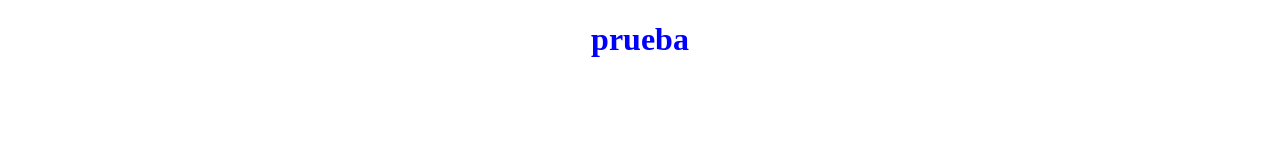
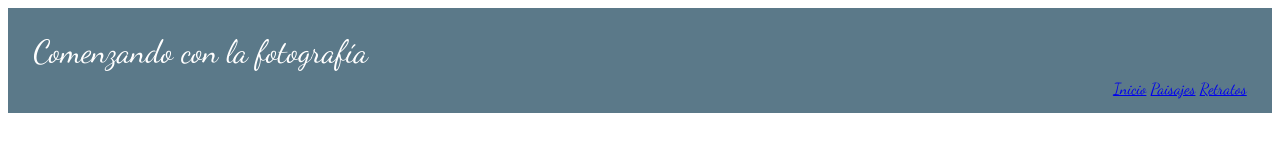
Before and after one commit to ayalalgg/css-proyecto, a plain HTML site: page index.html in a window 1280 px wide. Drawn offline with Linux system fonts and the light colour scheme.

Commit message:
css-html

```diff
--- a/css/estilos.css
+++ b/css/estilos.css
@@ -1,4 +1,28 @@
-h1{
-	color: blue;
-	text-align: center;
+@import url('https://fonts.googleapis.com/css?family=Dancing+Script');
+
+body{
+	font-size: 16px;
+	font-family: Dancing Script;
 }
+
+header{
+	height: 80px;
+	padding: 2% 2% 0% 2%;
+	background-color: #5b7989;
+	color: #fff;
+}
+.logo-header{
+	float: left;
+	display: block;
+	font-size: 2em;
+}
+nav{
+	float: right;
+}
+nav ul{
+	list-style: none;
+}
+nav ul li {
+	display: inline-block;
+	line-height: 80px;
+}
--- a/index.html
+++ b/index.html
@@ -2,11 +2,23 @@
 <html lang="es">
 <head>
 	<meta charset="UTF-8">
-	<title>Document</title>
+	<title>Comenzando con la fotografía</title>
 	<meta name="viewport" content="width=device-width,user-scalable=no">
 	<link rel="stylesheet" type="text/css" href="css/estilos.css">
 </head>
 <body>
-	<h1>prueba</h1>
+	<header>
+	<div class="logo-header">
+		Comenzando con la fotografía
+	</div>
+		<nav>
+			<ul>
+				<li><a href="#">Inicio</a></li>
+				<li><a href="paisajes.html">Paisajes</a></li>
+				<li><a href="retratos.html">Retratos</a></li>
+			</ul>
+		</nav>
+
+	</header>
 </body>
 </html>
```
